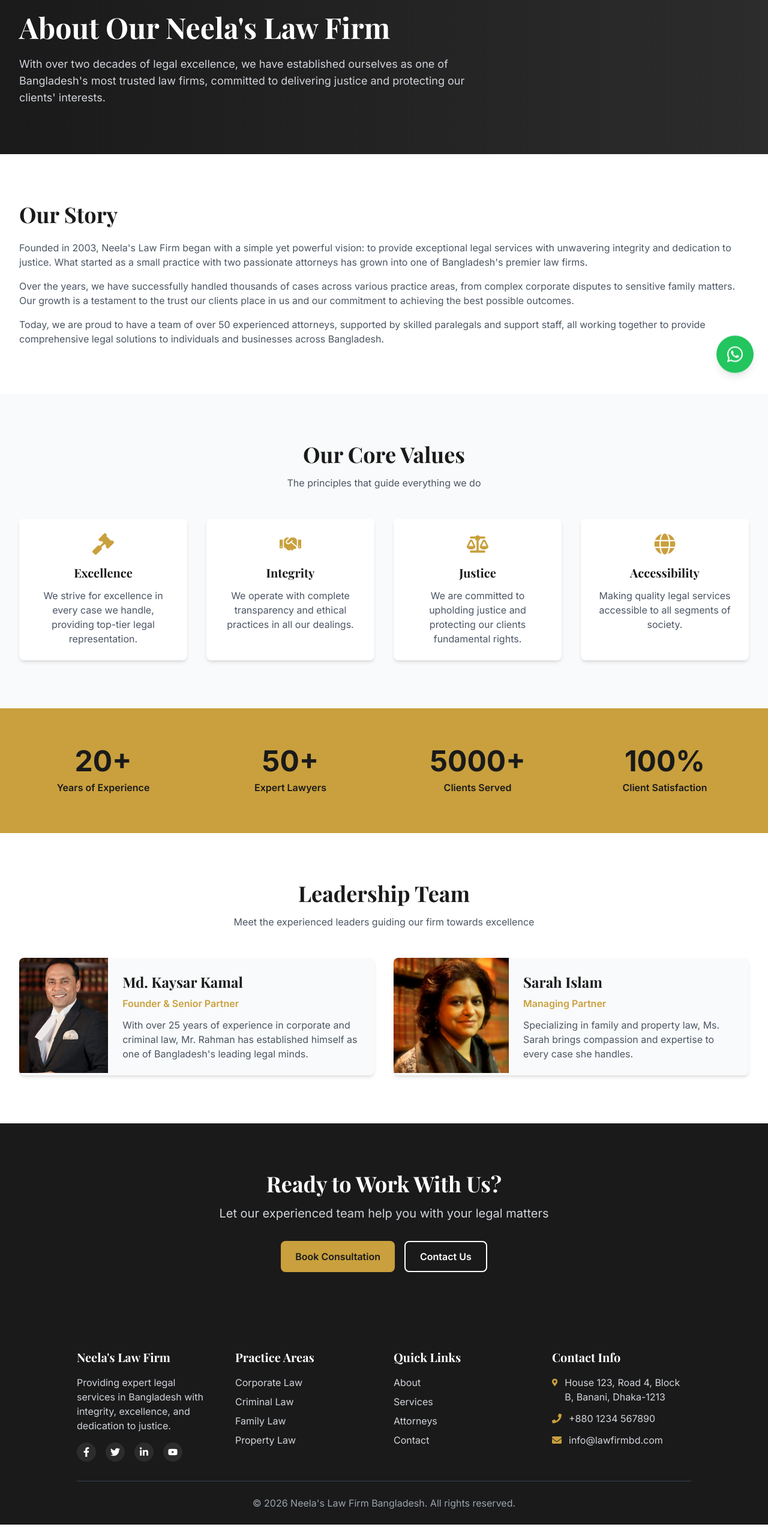
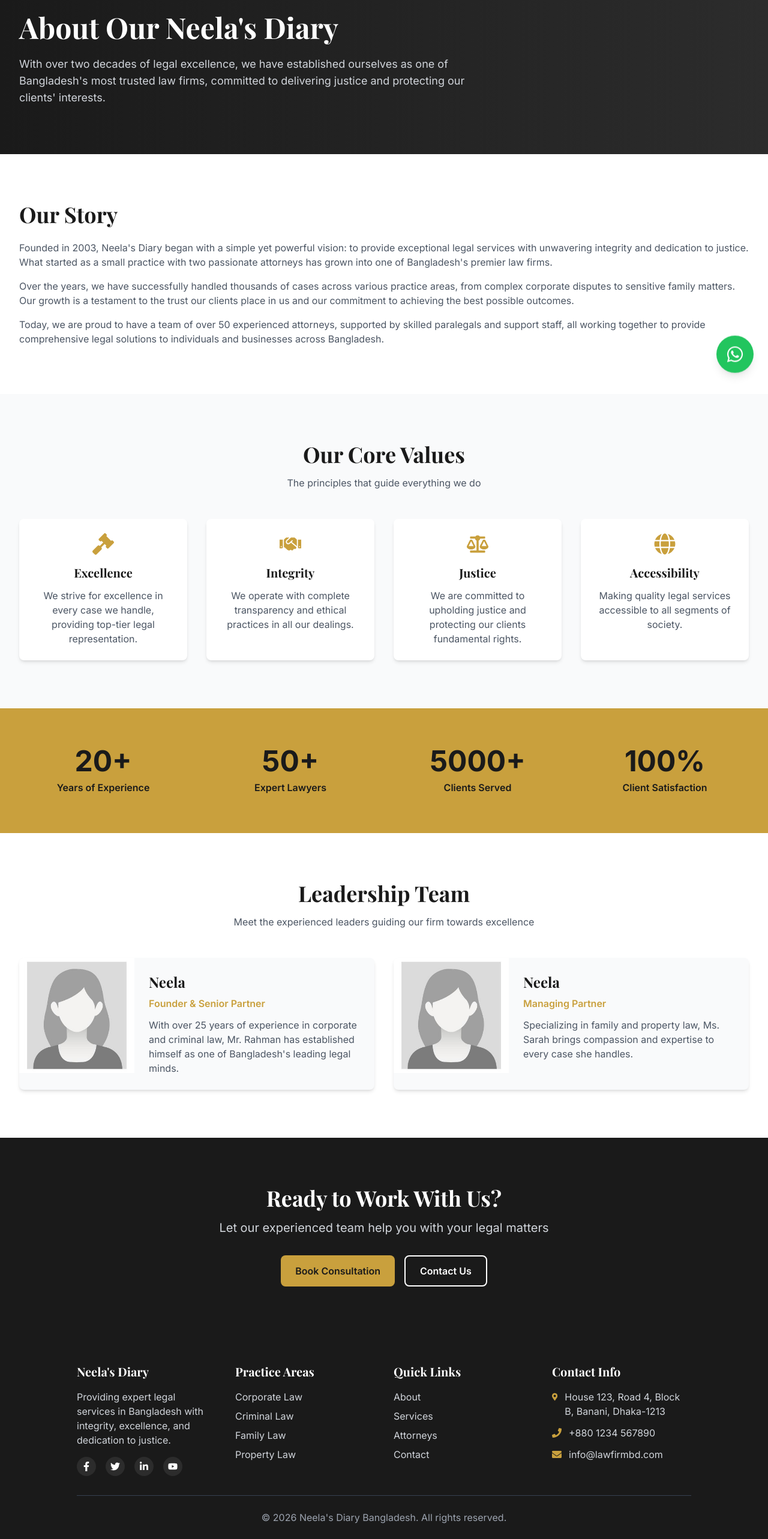
Before and after one commit to sifatbro786/law-firm-frontend, a React (Vite) app: page /about in a window 1280 px wide. Shown: the part 139-2705 px from the top of the page at 60% size. Before the commit the page ends 2681 px from the top, so only its background shows below. Built offline with nearby package versions, Linux system fonts and the light colour scheme.

Commit message:
some change

```diff
--- a/index.html
+++ b/index.html
@@ -8,7 +8,7 @@
             href="https://fonts.googleapis.com/css2?family=Playfair+Display:wght@400;500;600;700;800;900&family=Inter:wght@300;400;500;600;700;800;900&display=swap"
             rel="stylesheet"
         />
-        <title>Neela's Law Firm</title>
+        <title>Neela's Diary</title>
     </head>
     <body>
         <div id="root"></div>
--- a/src/components/layout/Footer.jsx
+++ b/src/components/layout/Footer.jsx
@@ -25,7 +25,7 @@ const Footer = () => {
                 <div className="grid grid-cols-1 md:grid-cols-2 lg:grid-cols-4 gap-8 mb-8">
                     {/* About */}
                     <div>
-                        <h3 className="text-xl font-playfair font-bold mb-4">Neela's Law Firm</h3>
+                        <h3 className="text-xl font-playfair font-bold mb-4">Neela's Diary</h3>
                         <p className="text-gray-300 mb-4">
                             Providing expert legal services in Bangladesh with integrity,
                             excellence, and dedication to justice.
@@ -116,7 +116,9 @@ const Footer = () => {
 
                 {/* Copyright */}
                 <div className="border-t border-gray-700 pt-6 text-center text-gray-400">
-                    <p>© {new Date().getFullYear()} Neela's Law Firm Bangladesh. All rights reserved.</p>
+                    <p>
+                        © {new Date().getFullYear()} Neela's Diary Bangladesh. All rights reserved.
+                    </p>
                 </div>
             </div>
         </footer>
--- a/src/components/layout/Navbar.jsx
+++ b/src/components/layout/Navbar.jsx
@@ -24,7 +24,7 @@ const Navbar = () => {
                 <div className="flex justify-between items-center py-4">
                     {/* Logo */}
                     <Link to="/" className="text-2xl font-playfair font-bold">
-                        <span className="text-secondary">Neela's</span> Law Firm
+                        <span className="text-secondary">Neela's</span> Diary
                     </Link>
 
                     {/* Desktop Menu */}
--- a/src/components/ui/ProfileSection.jsx
+++ b/src/components/ui/ProfileSection.jsx
@@ -1,5 +1,5 @@
 import { motion } from "framer-motion";
-import ProfileImage from "/sarah-islam.jpg";
+import ProfileImage from "/placeholder-girl.jpg";
 import {
     FaLinkedin,
     FaEnvelope,
--- a/src/pages/About.jsx
+++ b/src/pages/About.jsx
@@ -1,7 +1,6 @@
 import { motion } from "framer-motion";
 import { FaGavel, FaHandshake, FaBalanceScale, FaGlobe } from "react-icons/fa";
-import UserImage1 from "/kaysar-kamal.jpg";
-import UserImage2 from "/sarah-islam.jpg";
+import UserImage from "/placeholder-girl.jpg";
 
 const About = () => {
     const values = [
@@ -49,7 +48,7 @@ const About = () => {
                         className="max-w-3xl"
                     >
                         <h1 className="text-4xl md:text-5xl font-playfair font-bold mb-6">
-                            About Our Neela's Law Firm
+                            About Our Neela's Diary
                         </h1>
                         <p className="text-lg text-gray-300">
                             With over two decades of legal excellence, we have established ourselves
@@ -75,11 +74,11 @@ const About = () => {
                             </h2>
                             <div className="space-y-4 text-gray-600">
                                 <p>
-                                    Founded in 2003, Neela's Law Firm began with a simple yet
-                                    powerful vision: to provide exceptional legal services with
-                                    unwavering integrity and dedication to justice. What started as
-                                    a small practice with two passionate attorneys has grown into
-                                    one of Bangladesh's premier law firms.
+                                    Founded in 2003, Neela's Diary began with a simple yet powerful
+                                    vision: to provide exceptional legal services with unwavering
+                                    integrity and dedication to justice. What started as a small
+                                    practice with two passionate attorneys has grown into one of
+                                    Bangladesh's premier law firms.
                                 </p>
                                 <p>
                                     Over the years, we have successfully handled thousands of cases
@@ -188,13 +187,13 @@ const About = () => {
                             className="bg-gray-50 rounded-lg overflow-hidden shadow-md flex flex-col md:flex-row"
                         >
                             <img
-                                src={UserImage1}
+                                src={UserImage}
                                 alt="Founder"
                                 className="w-full md:w-48 h-48 object-cover"
                             />
                             <div className="p-6">
                                 <h3 className="text-2xl font-playfair font-bold mb-2">
-                                    Md. Kaysar Kamal
+                                    Neela
                                 </h3>
                                 <p className="text-secondary font-semibold mb-3">
                                     Founder & Senior Partner
@@ -214,13 +213,13 @@ const About = () => {
                             className="bg-gray-50 rounded-lg overflow-hidden shadow-md flex flex-col md:flex-row"
                         >
                             <img
-                                src={UserImage2}
+                                src={UserImage}
                                 alt="Managing Partner"
                                 className="w-full md:w-48 h-48 object-cover"
                             />
                             <div className="p-6">
                                 <h3 className="text-2xl font-playfair font-bold mb-2">
-                                    Sarah Islam
+                                    Neela
                                 </h3>
                                 <p className="text-secondary font-semibold mb-3">
                                     Managing Partner
--- a/src/pages/Admin/Dashboard.jsx
+++ b/src/pages/Admin/Dashboard.jsx
@@ -129,7 +129,7 @@ const Dashboard = () => {
             >
                 <div className="p-6 border-b border-gray-700">
                     <Link to="/" className="text-xl md:text-2xl font-playfair font-bold">
-                        <span className="text-secondary">Neela's </span> Law Firm
+                        <span className="text-secondary">Neela's </span> Diary
                     </Link>
                     <p className="text-xs text-gray-400 mt-2">Admin Panel</p>
                     {admin?.role === "super_admin" && (
--- a/src/pages/Home.jsx
+++ b/src/pages/Home.jsx
@@ -145,7 +145,7 @@ const Home = () => {
                             Why Trust Us
                         </span>
                         <h2 className="text-3xl md:text-5xl font-playfair font-bold text-primary mb-4">
-                            Why Choose <span className="text-secondary">Neela's Law Firm?</span>
+                            Why Choose <span className="text-secondary">Neela's Diary?</span>
                         </h2>
                         <div className="w-24 h-1 bg-secondary mx-auto rounded-full"></div>
                         <p className="text-gray-600 max-w-2xl mx-auto mt-4">
```
Also changed, not shown: src/pages/Admin/AttorneysManager.jsx (+129 -15 lines), public/placeholder-girl.jpg (added), public/placeholder.jpg (added).
